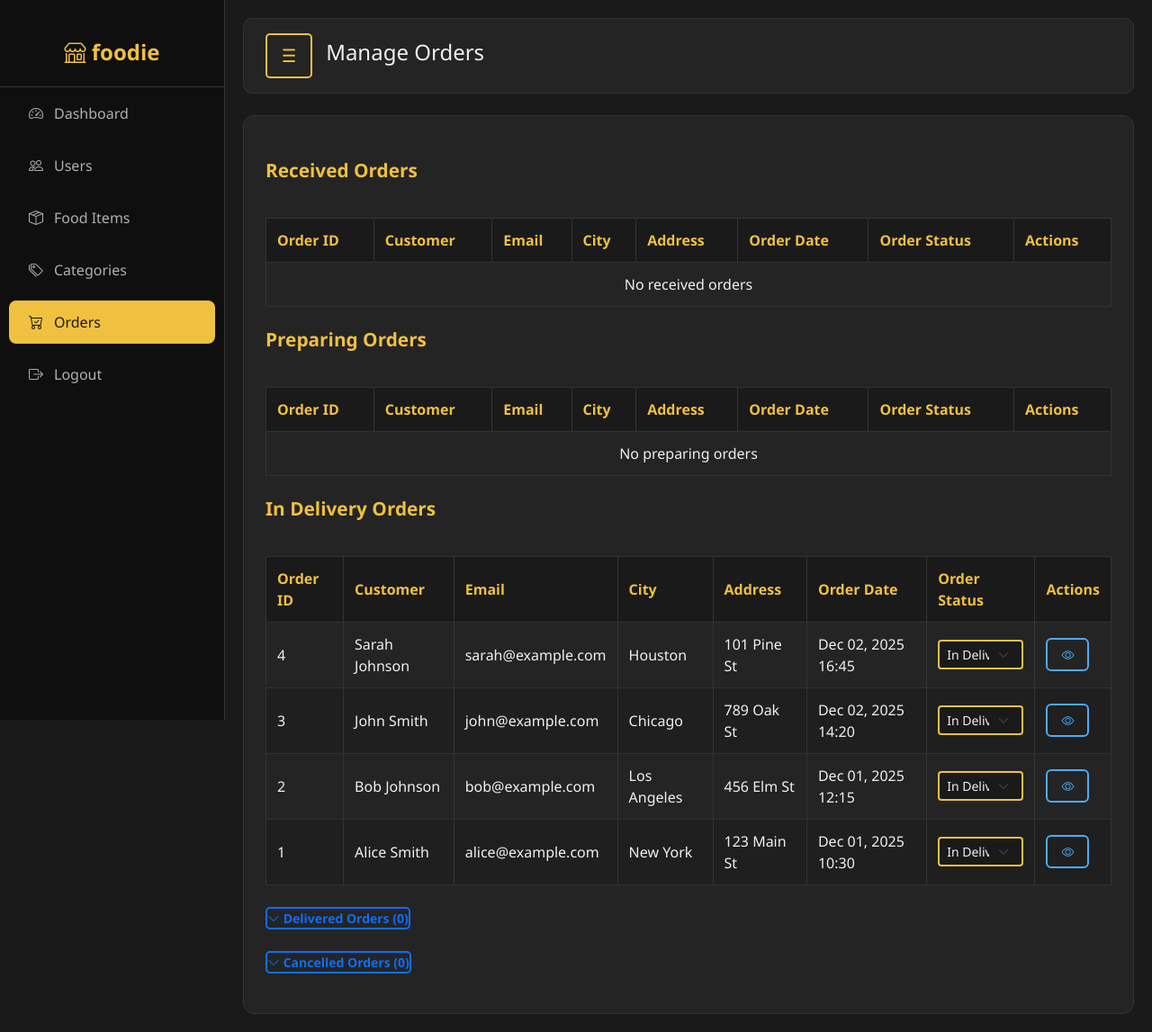
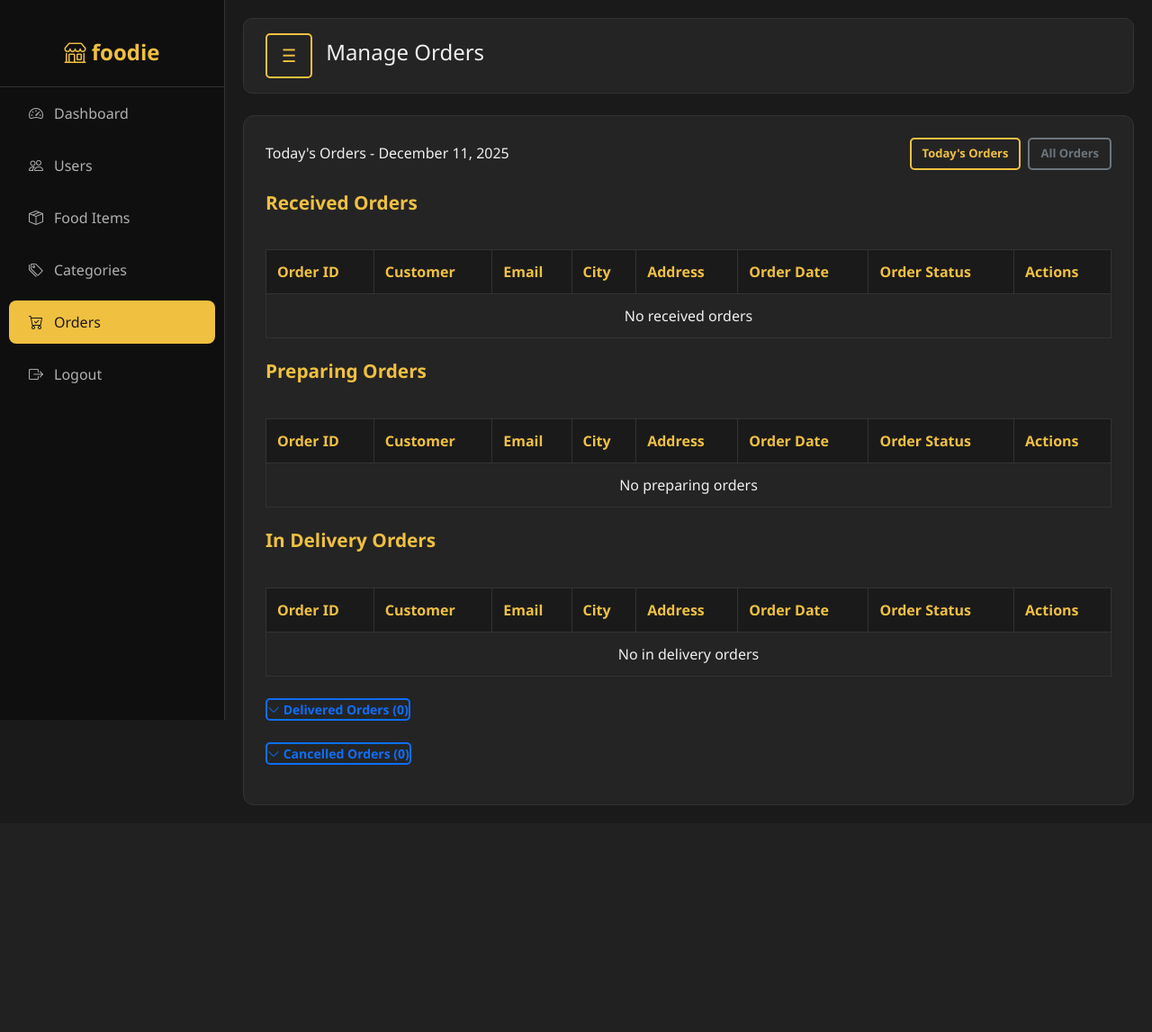
Before and after one commit to OmarNabil05/BfCAI_Web_Team, a PHP site: page /modules/admin/orders.php in a window 1280 px wide. Shown: the whole page at 90% size. After the commit the page ends 895 px from the top, so only its background shows below. Run offline with PHP 8.4, Linux system fonts and the light colour scheme; a user stored in the database is signed in; data comes from the database, SQL or seed files in the repository.

Commit message:
Refactor orders and products: - added order filters to show today's orders or all orders - fixed sidebar issue in orders of when the sidebar closses , the main content in orders doesnt fill up the space

```diff
--- a/modules/admin/orders.php
+++ b/modules/admin/orders.php
@@ -9,12 +9,20 @@ if (!isset($_SESSION['user_id']) || $_SESSION['user_role'] != 1) {
 
 require_once '../../config/db.php';
 
-// Fetch all orders grouped by order_status
+// Get date filter (default to today)
+$date_filter = isset($_GET['date_filter']) ? $_GET['date_filter'] : 'today';
+
+// Build SQL query based on date filter
 $all_orders_sql = "SELECT orders.*, users.name as user_name, users.email as user_email
         FROM orders
         LEFT JOIN users ON orders.user_id = users.id
-        WHERE orders.payment_status = 1
-        ORDER BY orders.created_at DESC";
+        WHERE orders.payment_status = 1";
+
+if ($date_filter === 'today') {
+    $all_orders_sql .= " AND DATE(orders.created_at) = CURDATE()";
+}
+
+$all_orders_sql .= " ORDER BY orders.created_at DESC";
 $all_orders_result = $conn->query($all_orders_sql);
 
 // Group orders by order_status
@@ -107,7 +115,7 @@ $status_labels = [
     <?php include 'components/sidebar.php'; ?>
 
     <!-- Main Content -->
-    <div class="main-content">
+    <div class="main-content" id="mainContent">
         <div class="topbar">
             <div style="display: flex; align-items: center; gap: 15px;">
                 <button class="menu-toggle" onclick="toggleSidebar()">
@@ -118,6 +126,31 @@ $status_labels = [
         </div>
 
         <div class="data-table">
+        <!-- Date Filter Section -->
+        <div class="d-flex justify-content-between align-items-center mb-3">
+            <div>
+                <h6 class="mb-0">
+                    <?php
+                    if ($date_filter === 'today') {
+                        echo "Today's Orders - " . date('F d, Y');
+                    } else {
+                        echo "All Orders";
+                    }
+                    ?>
+                </h6>
+            </div>
+            <div class="d-flex gap-2">
+                <button type="button" class="btn btn-sm <?php echo $date_filter === 'today' ? 'btn-gold' : 'btn-outline-secondary'; ?>"
+                        onclick="window.location.href='orders.php?date_filter=today'">
+                    Today's Orders
+                </button>
+                <button type="button" class="btn btn-sm <?php echo $date_filter === 'all' ? 'btn-gold' : 'btn-outline-secondary'; ?>"
+                        onclick="window.location.href='orders.php?date_filter=all'">
+                    All Orders
+                </button>
+            </div>
+        </div>
+
         <?php if (isset($_GET['success'])): ?>
             <div class="alert alert-success">
                 <?php echo htmlspecialchars($_GET['success']); ?>
--- a/modules/admin/products.php
+++ b/modules/admin/products.php
@@ -234,7 +234,7 @@ while ($cat = $categories_result->fetch_assoc()) {
             <div class="modal-content">
                 <div class="modal-header">
                     <h5 class="modal-title">Edit Product</h5>
-                    <button type="button" class="btn-close" onclick="closeModal('editProductModal')">×</button>
+                    <button type="button" class="btn-close" data-bs-dismiss="modal" aria-label="Close"></button>
                 </div>
                 <form method="POST" action="process_product.php" enctype="multipart/form-data">
                     <div class="modal-body">
@@ -272,7 +272,7 @@ while ($cat = $categories_result->fetch_assoc()) {
                         </div>
                     </div>
                     <div class="modal-footer">
-                        <button type="button" class="btn btn-secondary" onclick="closeModal('editProductModal')">Cancel</button>
+                        <button type="button" class="btn btn-secondary" data-bs-dismiss="modal">Cancel</button>
                         <button type="submit" class="btn btn-primary">Save Changes</button>
                     </div>
                 </form>
```
